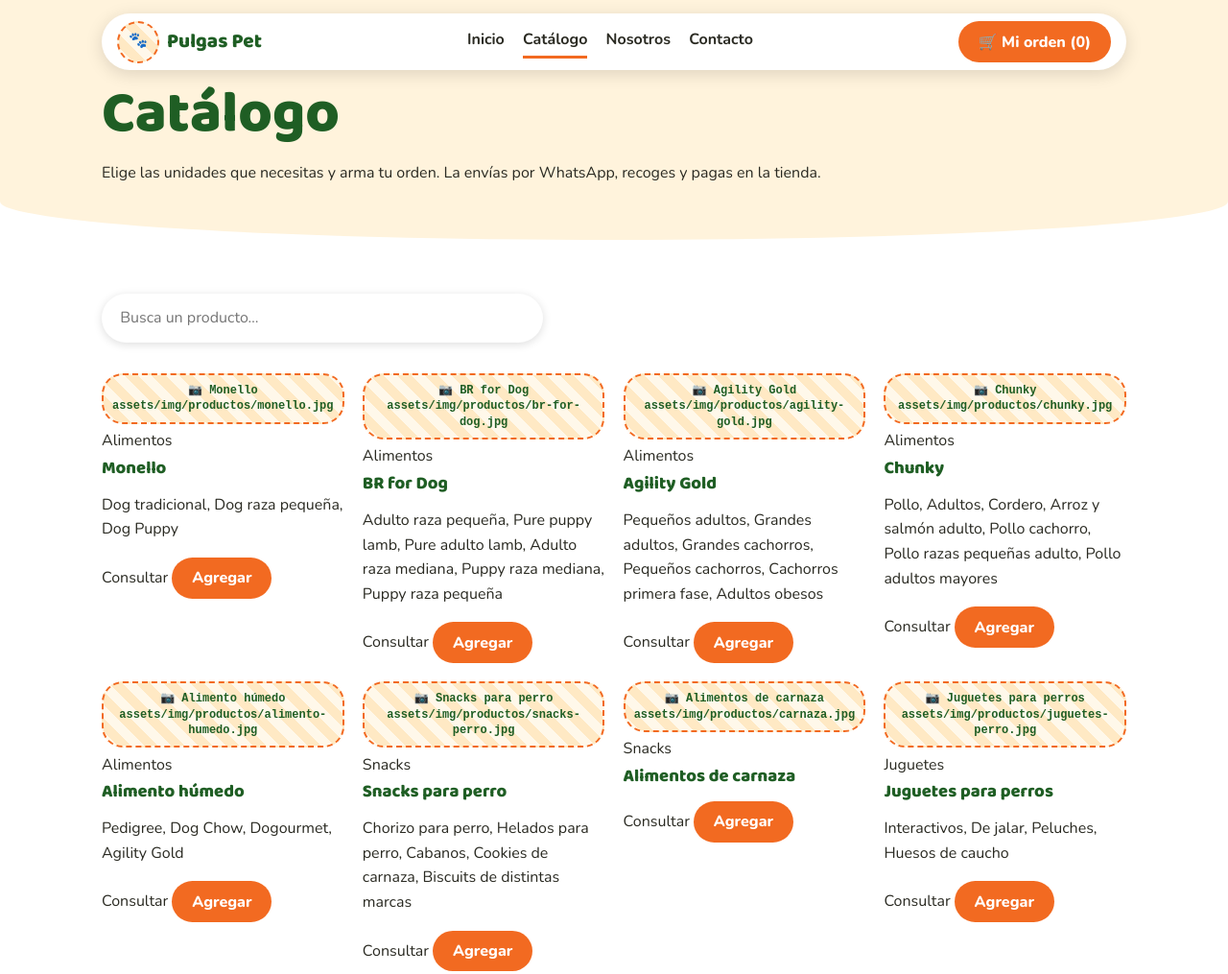
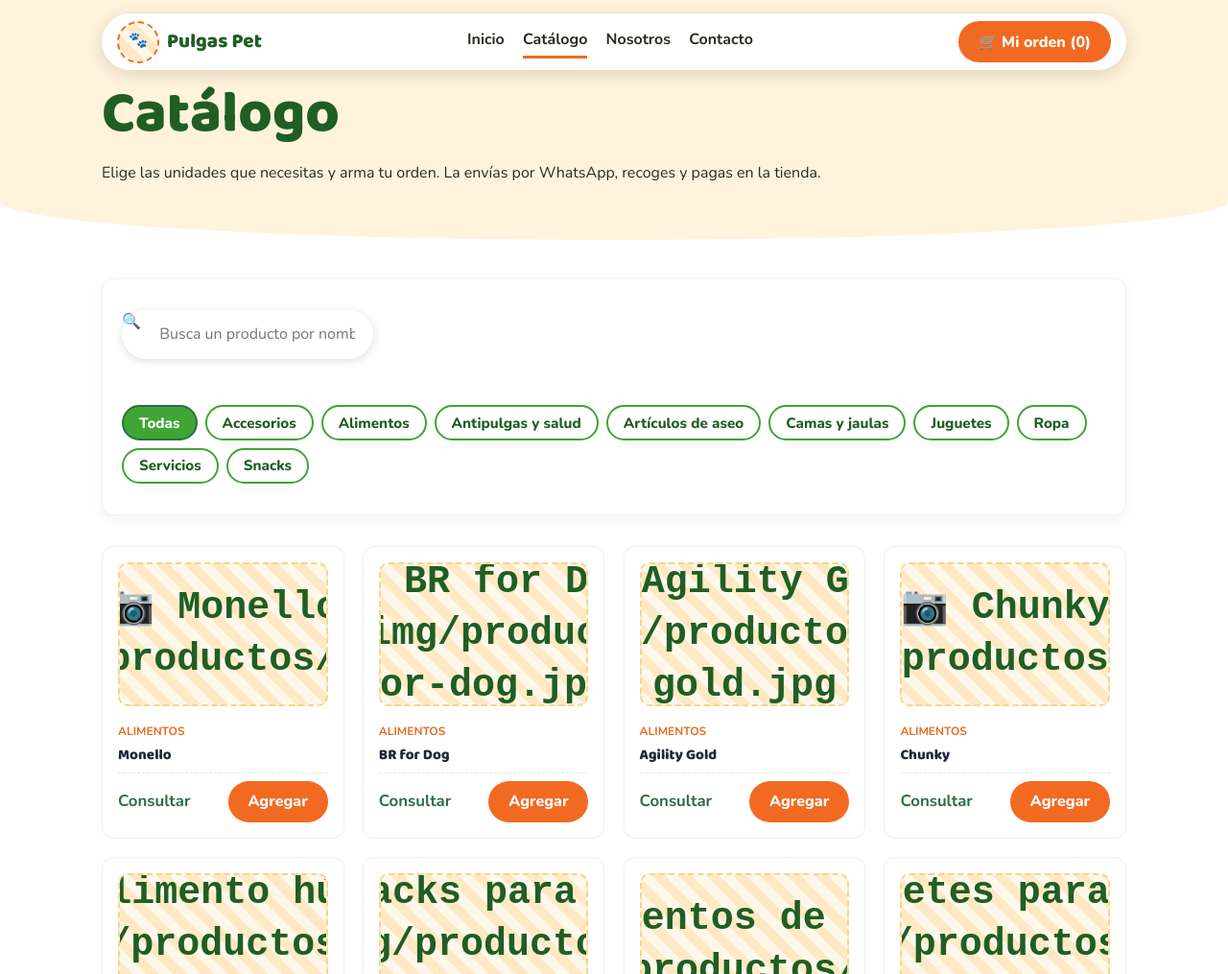
Before and after one commit to Acekafor/web-pulgas-pet, a website with bundled scripts: page frontend/catalogo.html in a window 1280 px wide. Shown: the top 1015 px of the page at 96% size. Built offline with nearby package versions, Linux system fonts and the light colour scheme; no server answers.

Commit message:
feat(catalogo): integrar Google Sheets, toolbar de filtros y renderizado dinamico

```diff
--- a/frontend/assets/css/componentes.css
+++ b/frontend/assets/css/componentes.css
@@ -332,3 +332,189 @@
   cursor: not-allowed !important;
   border-color: #ccc !important;
 }
+
+/* --- BARRA DE HERRAMIENTAS DE CATÁLOGO --- */
+.catalogo-toolbar {
+  display: flex;
+  flex-wrap: wrap;
+  align-items: center;
+  gap: 1rem;
+  margin-bottom: 2rem;
+  background-color: #ffffff;
+  padding: 1rem 1.25rem;
+  border-radius: 12px;
+  box-shadow: 0 4px 12px rgba(0, 0, 0, 0.05);
+  border: 1px solid #eef2f0;
+}
+
+.buscador-box {
+  position: relative;
+  flex: 1 1 240px;
+}
+
+.buscador-box input {
+  width: 100%;
+  padding: 0.75rem 1rem 0.75rem 2.6rem;
+  font-size: 0.95rem;
+  border: 1.5px solid #dcdcdc;
+  border-radius: 24px;
+  outline: none;
+  background-color: #fafafa;
+}
+
+.buscador-box input:focus {
+  border-color: #2b6e44;
+  background-color: #ffffff;
+}
+
+.buscador-box .buscar-icon {
+  position: absolute;
+  left: 0.9rem;
+  top: 50%;
+  transform: translateY(-50%);
+  opacity: 0.5;
+}
+
+.filtros-categorias {
+  display: flex;
+  align-items: center;
+  gap: 0.5rem;
+  flex: 2 1 320px;
+  overflow-x: auto;
+  padding-bottom: 4px;
+}
+
+.chip {
+  white-space: nowrap;
+  background-color: #f0f4f1;
+  color: #333;
+  border: 1px solid #d5e0d8;
+  padding: 0.45rem 0.9rem;
+  border-radius: 20px;
+  font-size: 0.85rem;
+  font-weight: 500;
+  cursor: pointer;
+  transition: all 0.2s ease;
+}
+
+.chip:hover {
+  background-color: #e2ebe4;
+}
+
+.chip.on {
+  background-color: #2b6e44;
+  color: #ffffff;
+  border-color: #2b6e44;
+}
+
+/* --- TARJETAS DE PRODUCTO --- */
+.catalogo-grid {
+  display: grid;
+  grid-template-columns: repeat(auto-fill, minmax(220px, 1fr));
+  gap: 1.5rem;
+}
+
+.prod {
+  background: #ffffff;
+  border-radius: 12px;
+  border: 1px solid #eef2f0;
+  padding: 1rem;
+  display: flex;
+  flex-direction: column;
+  position: relative;
+  transition:
+    transform 0.2s ease,
+    box-shadow 0.2s ease;
+}
+
+.prod:hover {
+  transform: translateY(-4px);
+  box-shadow: 0 8px 20px rgba(0, 0, 0, 0.08);
+}
+
+.prod .slot {
+  width: 100%;
+  height: 150px;
+  background-color: #fff9e6;
+  border: 2px dashed #f5d688;
+  border-radius: 10px;
+  display: flex;
+  align-items: center;
+  justify-content: center;
+  font-size: 2.5rem;
+  overflow: hidden;
+  margin-bottom: 0.75rem;
+}
+
+.prod .slot.ok {
+  background-color: #ffffff;
+  border: none;
+}
+
+.prod .slot img {
+  width: 100%;
+  height: 100%;
+  object-fit: cover;
+}
+
+.prod-body {
+  display: flex;
+  flex-direction: column;
+  flex: 1;
+}
+
+.prod-body .cat {
+  font-size: 0.75rem;
+  text-transform: uppercase;
+  color: #e06d20;
+  font-weight: 700;
+  margin-bottom: 0.25rem;
+}
+
+.prod-body h3 {
+  font-size: 0.95rem;
+  color: #1f2937;
+  margin: 0 0 0.5rem 0;
+  line-height: 1.35;
+}
+
+.pres-badge {
+  display: inline-block;
+  align-self: flex-start;
+  background-color: #f3f4f6;
+  color: #4b5563;
+  font-size: 0.75rem;
+  padding: 2px 8px;
+  border-radius: 4px;
+  margin-bottom: 0.75rem;
+}
+
+.prod-foot {
+  display: flex;
+  align-items: center;
+  justify-content: space-between;
+  margin-top: auto;
+  padding-top: 0.5rem;
+  border-top: 1px dashed #e5e7eb;
+}
+
+.prod-foot .precio {
+  font-size: 1.05rem;
+  font-weight: 700;
+  color: #2b6e44;
+}
+
+.btn {
+  background-color: #e06d20;
+  color: #ffffff;
+  border: none;
+  padding: 0.45rem 0.85rem;
+  border-radius: 8px;
+  font-size: 0.85rem;
+  font-weight: 600;
+  cursor: pointer;
+}
+
+.btn:hover {
+  background-color: #c85a13;
+}
--- a/frontend/assets/js/catalogo.js
+++ b/frontend/assets/js/catalogo.js
@@ -4,7 +4,6 @@ import { $, $$, esc, norm } from "./utils.js";
 import { activarImagenes } from "./imagenes.js";
 import { agregar } from "./orden.js";
 
-// Parser de CSV a Objetos JavaScript
 function csvAObjetos(csvTexto) {
   const lineas = csvTexto.trim().split("\n");
   if (lineas.length < 2) return [];
@@ -16,7 +15,7 @@ function csvAObjetos(csvTexto) {
     const prod = {};
 
     cabeceras.forEach((col, idx) => {
-      let val = (valores[idx] || "").trim().replace(/^"|"$/g, "");
+      const val = (valores[idx] || "").trim().replace(/^"|"$/g, "");
       prod[col] = val;
     });
 
@@ -54,10 +53,8 @@ export function categoriasDe(productos) {
   return Array.from(cats).sort();
 }
 
-// Plantilla HTML de la tarjeta de producto
 function tarjetaProducto(p) {
   const precioFormateado = p.precio ? `$${p.precio.toLocaleString("es-CO")}` : "Consultar";
-
   const esAgotado = p.agotado === true || p.agotado === "si" || p.disponible === false;
   const claseAgotado = esAgotado ? " prod-agotado" : "";
   const badgeAgotado = esAgotado ? '<span class="badge-agotado">Agotado</span>' : "";
@@ -65,8 +62,10 @@ function tarjetaProducto(p) {
     ? '<button class="btn btn-disabled" disabled>Agotado</button>'
     : `<button class="btn" data-add="${esc(p.id)}">Agregar</button>`;
 
-  const presentacionTexto = p.presentacion || (Array.isArray(p.presentaciones) ? p.presentaciones.join(", ") : "");
-  const descTexto = p.descripcion || p.nota || presentacionTexto || "";
+  const presLabel =
+    p.presentacion && p.presentacion.toLowerCase() !== "no"
+      ? `<span class="pres-badge">${esc(p.presentacion)}</span>`
+      : "";
 
   return `<article class="prod${claseAgotado}" data-id="${esc(p.id)}">
     <div class="slot" data-img="${esc(p.imagen || "")}" data-desc="${esc(p.nombre)}"></div>
@@ -74,7 +73,7 @@ function tarjetaProducto(p) {
     <div class="prod-body">
       <span class="cat">${esc(p.categoria)}</span>
       <h3>${esc(p.nombre)}</h3>
-      <p class="desc">${esc(descTexto)}</p>
+      ${presLabel}
       <div class="prod-foot">
         <span class="precio">${precioFormateado}</span>
         ${botonAccion}
@@ -96,7 +95,7 @@ export function iniciarCatalogo(productos, categorias) {
   const contCatalogo = $("#catalogo");
   if (!contCatalogo) return;
 
-  const contFiltros = $("#filtros-cat");
+  const contFiltros = $("#filtros-cat") || $("#filtros");
   if (contFiltros) {
     contFiltros.innerHTML = `<button class="chip on" data-cat="todas">Todas</button>${categorias
       .map((c) => `<button class="chip" data-cat="${esc(c)}">${esc(c)}</button>`)
@@ -110,15 +109,15 @@ export function iniciarCatalogo(productos, categorias) {
       : "todas";
 
     const filtrados = productos.filter((p) => {
-      const descBusqueda = p.descripcion || p.nota || "";
-      const coincideTexto = norm(p.nombre).includes(busqueda) || norm(descBusqueda).includes(busqueda);
+      const coincideTexto =
+        norm(p.nombre).includes(busqueda) || norm(p.descripcion || "").includes(busqueda);
       const coincideCat = catSeleccionada === "todas" || p.categoria === catSeleccionada;
       return coincideTexto && coincideCat;
     });
 
     contCatalogo.innerHTML = filtrados.length
       ? filtrados.map(tarjetaProducto).join("")
-      : '<p class="vacio">No se encontraron productos.</p>';
+      : '<p class="vacio">No se encontraron productos en esta categoría.</p>';
 
     activarImagenes(contCatalogo);
   }
@@ -126,7 +125,7 @@ export function iniciarCatalogo(productos, categorias) {
   $("#buscar")?.addEventListener("input", filtrar);
   contFiltros?.addEventListener("click", (e) => {
     if (e.target.classList.contains("chip")) {
-      $$(".chip", contFiltros).forEach((c) => c.classList.remove("on"));
+      $$(".chip", contFiltros, e.currentTarget).forEach((c) => c.classList.remove("on"));
       e.target.classList.add("on");
       filtrar();
     }
@@ -136,9 +135,8 @@ export function iniciarCatalogo(productos, categorias) {
     const btn = e.target.closest("[data-add]");
     if (btn) {
       const prod = productos.find((p) => p.id === btn.dataset.add);
-      const pres = prod.presentacion || (Array.isArray(prod.presentaciones) ? prod.presentaciones[0] : "");
       if (prod && !prod.agotado && prod.disponible !== false) {
-        agregar(prod, pres || "", 1);
+        agregar(prod, prod.presentacion || "", 1);
       }
     }
   });
--- a/frontend/assets/js/config.js
+++ b/frontend/assets/js/config.js
@@ -27,7 +27,8 @@ export const CATEGORIAS = [
 ];
 
 // Enlace publicado de Google Sheets como CSV para el catálogo dinámico
-export const SHEET_URL = "https://docs.google.com/spreadsheets/d/1bJHgD95Dn-uJuLIU9fPQ-9u1Yg_RR5gq_XqSuAybkD4/export?format=csv";
+export const SHEET_URL =
+  "https://docs.google.com/spreadsheets/d/1bJHgD95Dn-uJuLIU9fPQ-9u1Yg_RR5gq_XqSuAybkD4/export?format=csv";
 
 // false = oculta rutas de prueba en las imágenes. Ponlo en false para producción.
 export const MOSTRAR_ETIQUETAS = true;
--- a/frontend/catalogo.html
+++ b/frontend/catalogo.html
@@ -8,7 +8,7 @@
     />
     <meta
       name="description"
-      content="Catálogo de Pulgas Pet: alimentos, snacks, juguetes, accesorios, ropa, camas, antipulgas y artículos de aseo para tu mascota."
+      content="Catálogo de Pulgas Pet: alimentos, snacks, juguetes, accesorios, antipulgas y artículos de aseo para tu mascota."
     />
     <title>Catálogo · Pulgas Pet</title>
     <link
@@ -40,12 +40,23 @@
 
     <main class="sec">
       <div class="wrap">
-        <div class="buscar">
-          <input id="buscar" placeholder="Busca un producto…" aria-label="Buscar producto" />
+        <!-- Barra alineada: Buscador + Filtro de Categorías -->
+        <div class="catalogo-toolbar">
+          <div class="buscar">
+            <span class="buscar-icon">🔍</span>
+            <input
+              id="buscar"
+              placeholder="Busca un producto por nombre o categoría…"
+              aria-label="Buscar producto"
+            />
+          </div>
+          <div class="filtros" id="filtros-cat" aria-label="Filtrar por categoría"></div>
         </div>
-        <div class="filtros" id="filtros" aria-label="Filtrar por categoría"></div>
+
         <!-- Los productos se pintan aquí desde assets/js/catalogo.js -->
-        <div class="grid" id="catalogo"></div>
+        <div class="grid" id="catalogo">
+          <p class="vacio">Cargando catálogo...</p>
+        </div>
       </div>
     </main>
 
```
Also changed, not shown: frontend/assets/js/imagenes.js (line endings or trailing spaces), frontend/assets/js/orden.js (line endings or trailing spaces), frontend/assets/js/utils.js (line endings or trailing spaces).
